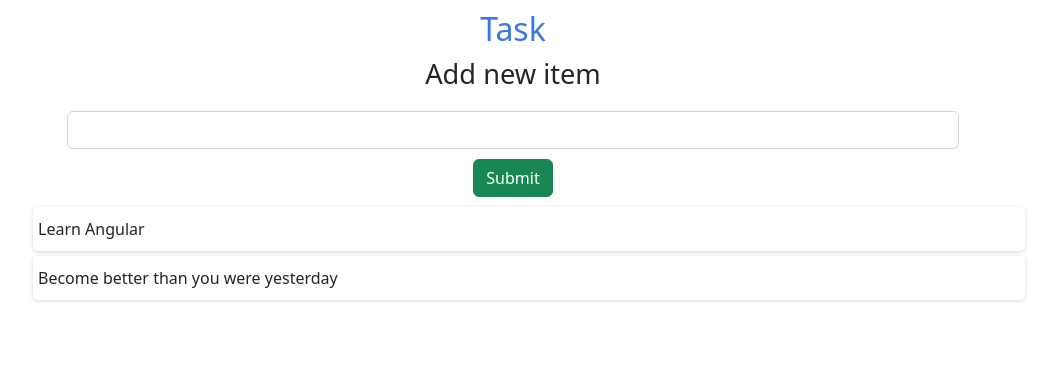
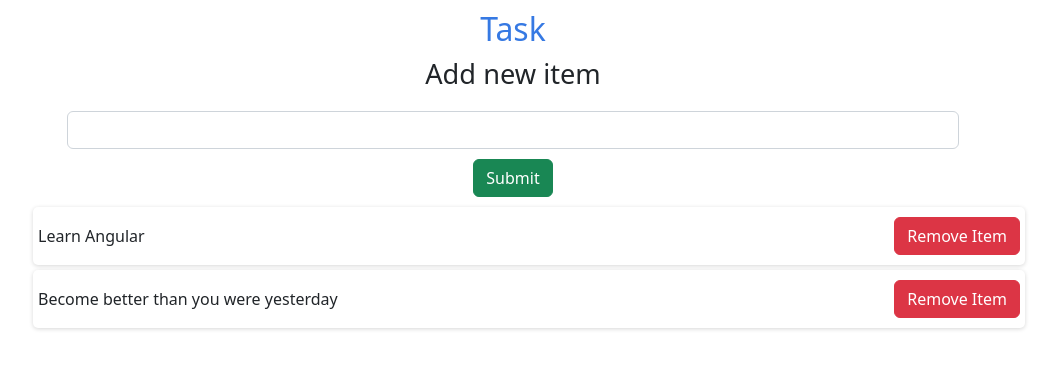
Before and after one commit to milan0161/Angular-practise, an Angular app: page / in a window 1280 px wide. Shown: the top 368 px of the page, without its empty margins (127-1184 px from the left). Built offline with nearby package versions, Linux system fonts and the light colour scheme.

Commit message:
add output to parent component

```diff
--- a/src/app/feature/child/child.component.css
+++ b/src/app/feature/child/child.component.css
@@ -8,6 +8,8 @@ ul li {
     margin: 5px 0;
     padding: 10px 5px;
     box-shadow: rgba(0, 0, 0, 0.16) 0px 1px 4px;
+    display: flex;
+    justify-content: space-between;
 
 }
 ul li p {
--- a/src/app/feature/child/child.component.html
+++ b/src/app/feature/child/child.component.html
@@ -1,5 +1,6 @@
 <ul>
     <li *ngFor="let item of items">
         <p>{{item}}</p>
+        <button class="btn btn-danger" (click)="selectItem(item)">Remove Item</button>
     </li>
 </ul>
--- a/src/app/feature/child/child.component.ts
+++ b/src/app/feature/child/child.component.ts
@@ -1,4 +1,4 @@
-import { Component, Input } from '@angular/core';
+import { Component, EventEmitter, Input, Output } from '@angular/core';
 import { Item } from '../types/index.types';
 
 @Component({
@@ -8,4 +8,12 @@ import { Item } from '../types/index.types';
 })
 export class ChildComponent {
   @Input() items: Item[] = [];
+
+  @Output() selectedItem = new EventEmitter<Item>();
+
+  constructor() {}
+
+  selectItem(item: Item) {
+    this.selectedItem.emit(item);
+  }
 }
--- a/src/app/feature/parent/parent.component.html
+++ b/src/app/feature/parent/parent.component.html
@@ -10,8 +10,10 @@
       name="item"
       ngModel
     />
-    <p class="text-danger" *ngIf="itemInput.errors?.['minlength']" >Input text is too short</p>
+    <p class="text-danger" *ngIf="itemInput.errors?.['minlength']">
+      Input text is too short
+    </p>
     <button type="submit" class="btn btn-success">Submit</button>
   </form>
 </div>
-<app-child [items]="items"></app-child>
+<app-child [items]="items" (selectedItem)="removeItem($event)"></app-child>
--- a/src/app/feature/parent/parent.component.ts
+++ b/src/app/feature/parent/parent.component.ts
@@ -19,4 +19,11 @@ export class ParentComponent {
 
     itemForm.reset();
   }
+
+  removeItem(item: Item) {
+    const index = this.items.indexOf(item);
+    this.items.splice(index, 1);
+    // const filteredItems = [...this.items].filter((x) => x !== item);
+    // this.items = filteredItems;
+  }
 }
```
